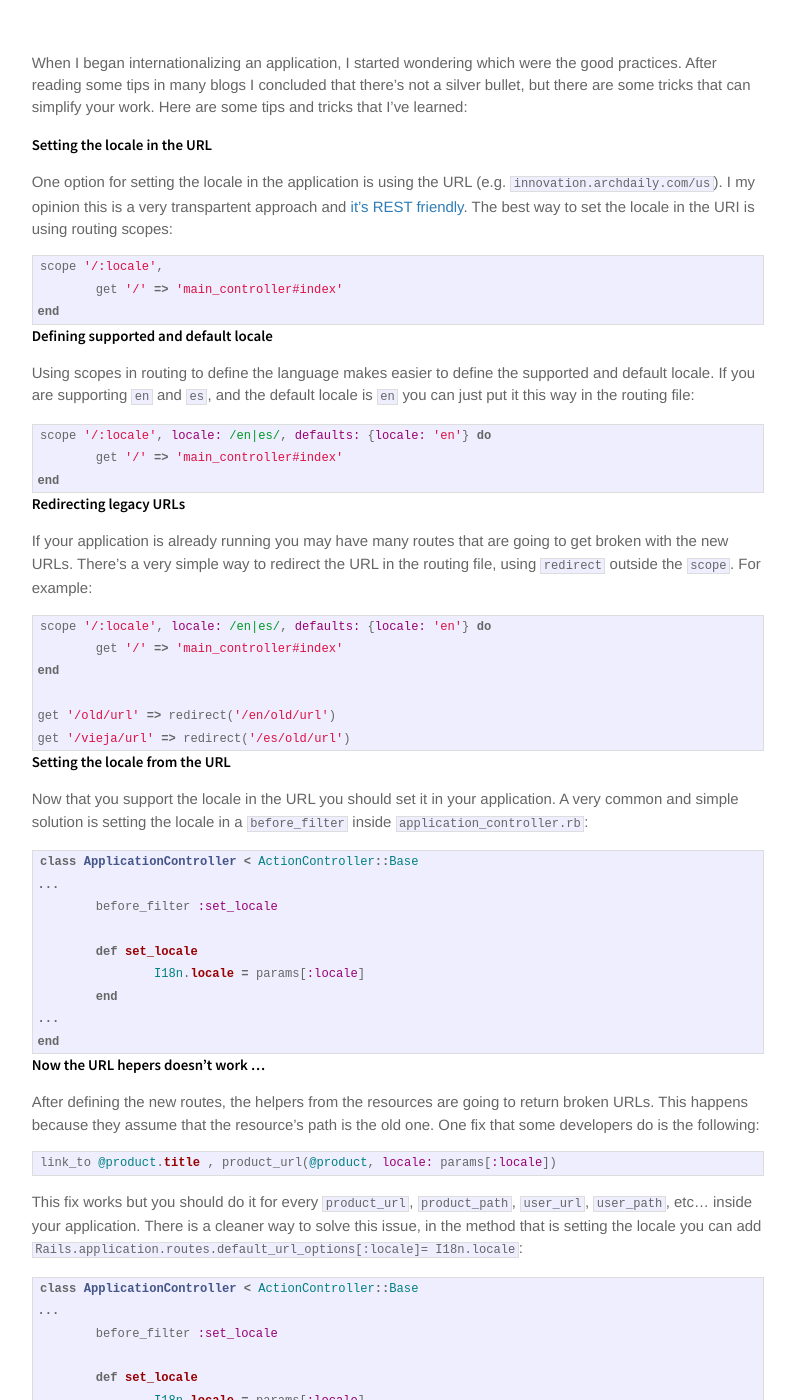
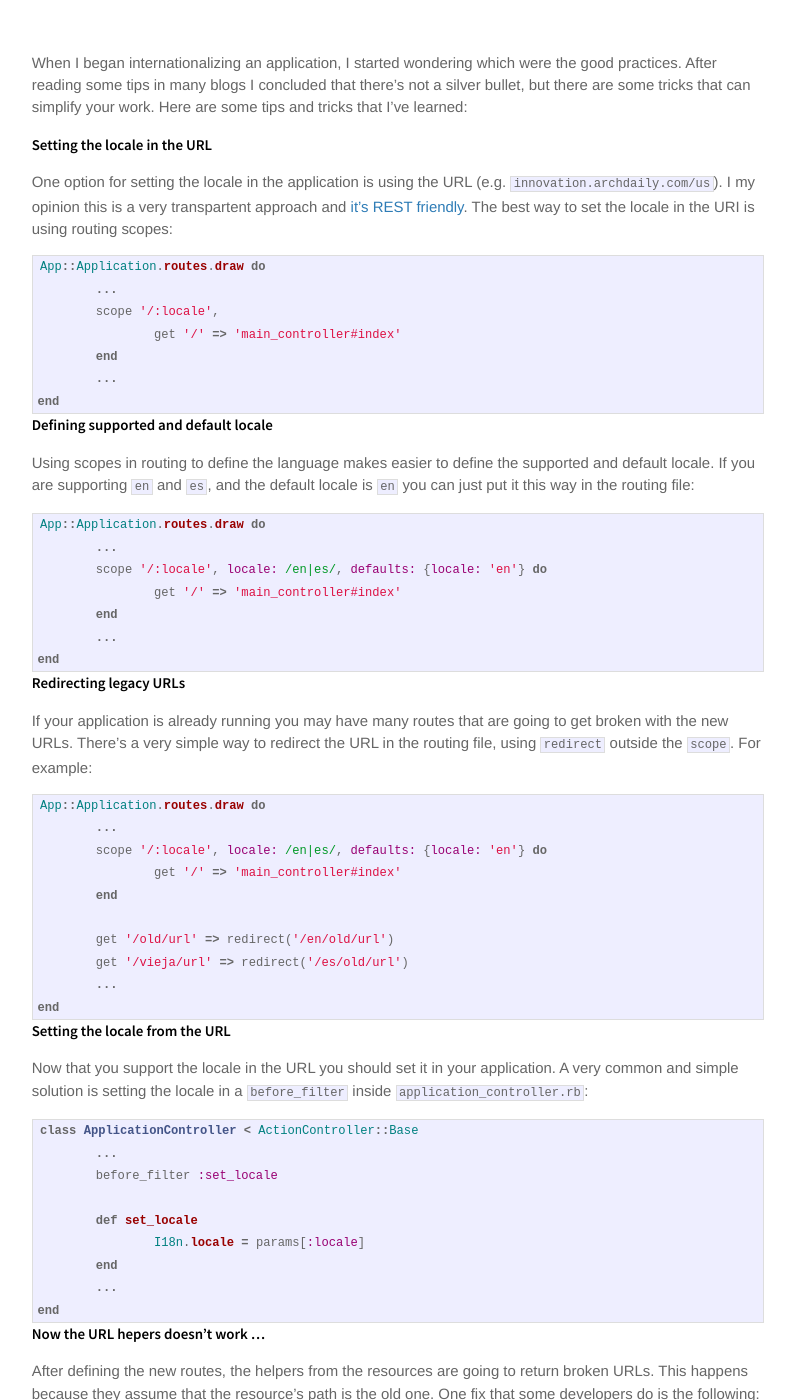
Before and after one commit to archdaily/archdaily.github.io, a Jekyll site: the page built from _posts/2014-04-30-I18n-tips-and-tricks.markdown, in a window 1280 px wide and 1400 px high, scrolled down 459 px. Shown: the whole window, without its empty margins (242-1037 px from the left). Built offline with Jekyll 4.4.1, drawn with Linux system fonts in a browser that asks for light colours; Markdown is read by kramdown in place of the engine named in the settings; comment, search, counter and statistics services are not loaded.

Commit message:
FIX: Format of code pieces

````diff
--- a/_posts/2014-04-30-I18n-tips-and-tricks.markdown
+++ b/_posts/2014-04-30-I18n-tips-and-tricks.markdown
@@ -13,8 +13,12 @@
 One option for setting the locale in the application is using the URL (e.g. `innovation.archdaily.com/us`). I my opinion this is a very transpartent approach and [it's REST friendly][REST-friendly]. The best way to set the locale in the URI is using routing scopes:
 
 ```ruby
-scope '/:locale',
-	get '/' => 'main_controller#index'
+App::Application.routes.draw do
+	...
+	scope '/:locale',
+		get '/' => 'main_controller#index'
+	end
+	...
 end
 ```
 
@@ -23,8 +27,12 @@
 Using scopes in routing to define the language makes easier to define the supported and default locale. If you are supporting `en` and `es`, and the default locale is `en` you can just put it this way in the routing file:
 
 ```ruby
-scope '/:locale', locale: /en|es/, defaults: {locale: 'en'} do
-	get '/' => 'main_controller#index'
+App::Application.routes.draw do
+	...
+	scope '/:locale', locale: /en|es/, defaults: {locale: 'en'} do
+		get '/' => 'main_controller#index'
+	end
+	...
 end
 ```
 
@@ -33,12 +41,16 @@
 If your application is already running you may have many routes that are going to get broken with the new URLs. There's a very simple way to redirect the URL in the routing file, using `redirect` outside the `scope`. For example:
 
 ```ruby
-scope '/:locale', locale: /en|es/, defaults: {locale: 'en'} do
-	get '/' => 'main_controller#index'
+App::Application.routes.draw do
+	...
+	scope '/:locale', locale: /en|es/, defaults: {locale: 'en'} do
+		get '/' => 'main_controller#index'
+	end
+
+	get '/old/url' => redirect('/en/old/url')
+	get '/vieja/url' => redirect('/es/old/url')
+	...
 end
-
-get '/old/url' => redirect('/en/old/url')
-get '/vieja/url' => redirect('/es/old/url')
 ```
 
 # Setting the locale from the URL
@@ -47,13 +59,13 @@
 
 ```ruby
 class ApplicationController < ActionController::Base
-...
+	...
 	before_filter :set_locale
 
 	def set_locale
  		I18n.locale = params[:locale]
 	end
-...
+	...
 end
 ```
 
@@ -69,14 +81,14 @@
 
  ```ruby
 class ApplicationController < ActionController::Base
-...
+	...
 	before_filter :set_locale
 
 	def set_locale
  		I18n.locale = params[:locale]
  		Rails.application.routes.default_url_options[:locale]= I18n.locale
 	end
-...
+	...
 end
 ```
 
````
